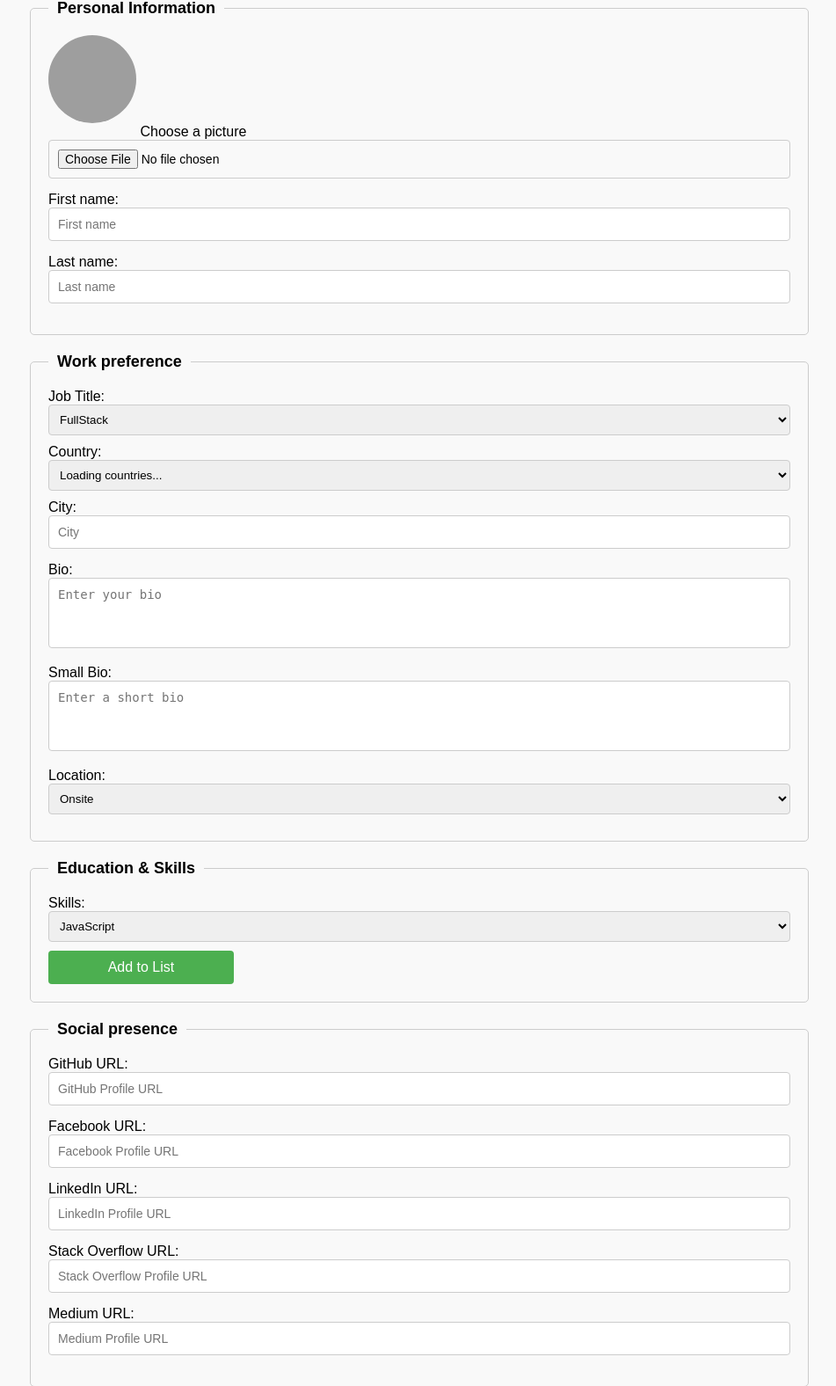
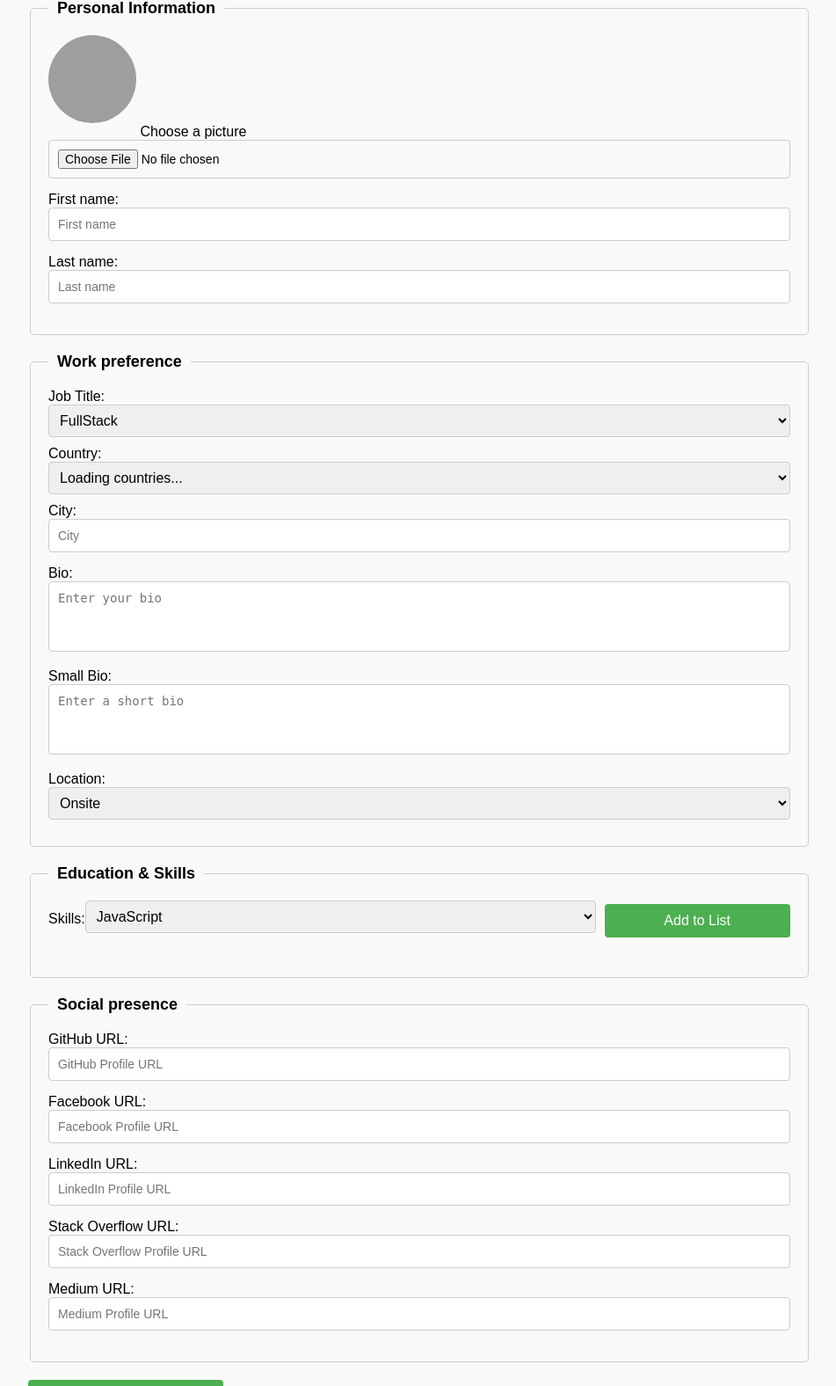
Before and after one commit to saadsgh123/Devtinder, a Flask app: page /informations/ in a window 1280 px wide. Shown: the part 117-1693 px from the top of the page at 88% size, without its empty margins (72-1023 px from the left). Run offline with Flask 3, Linux system fonts and the light colour scheme; the visitor is signed in with stand-in values (Sample User, id 1); parts of the project's set-up code (start-up, migrations or seed data) failed here and were passed over; grey boxes are pictures that could not be loaded.

Commit message:
information design update 2

```diff
--- a/static/css/informations.css
+++ b/static/css/informations.css
@@ -9,6 +9,25 @@ body {
 h2 {
     font-size: 24px;
     margin-bottom: 20px;
+}
+
+.select-container {
+    display: flex;
+    justify-content: space-between;
+    align-items: center;
+    margin-bottom: 20px;
+}
+
+select, button {
+    padding: 10px;
+    font-size: 16px;
+    border-radius: 5px;
+    border: 1px solid #ccc;
+}
+
+select {
+    flex: 1;
+    margin-right: 10px;
 }
 
 .upload-container {
```
